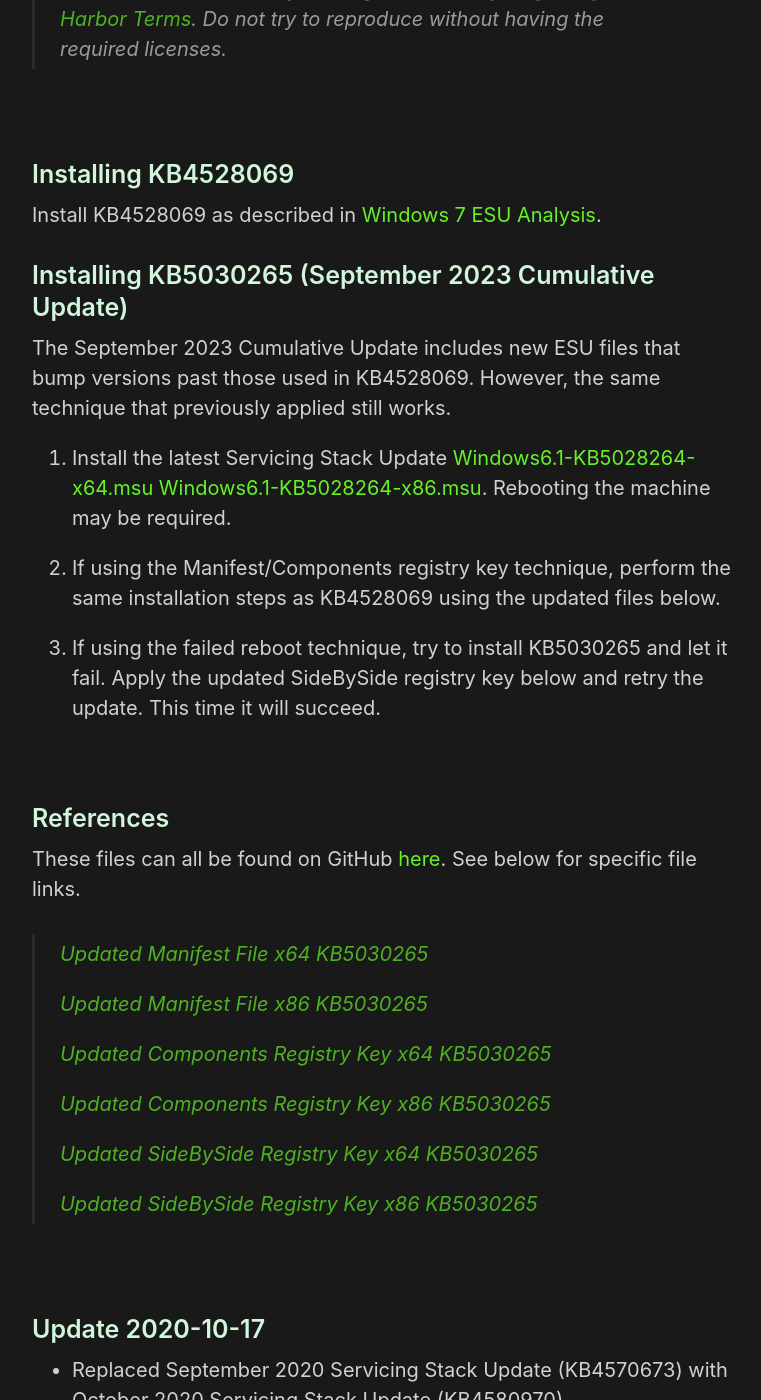
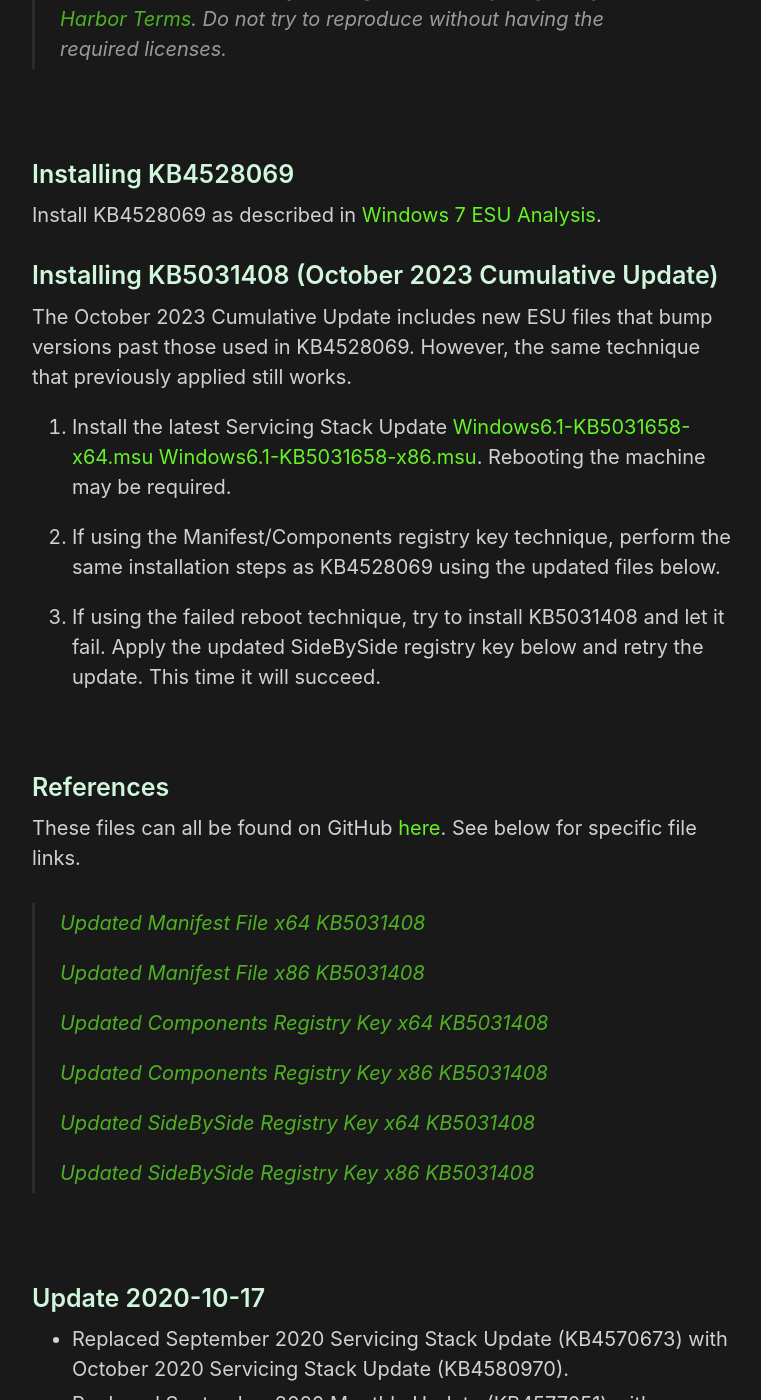
Before and after one commit to HackAndPwn/HackAndPwn.github.io, a Jekyll site: the page built from _posts/2020-09-12-windows-7-esu-analysis-updates.md, in a window 1280 px wide and 1400 px high, scrolled down 731 px. Shown: the whole window, without its empty margins (258-1019 px from the left). Built offline with Jekyll 4.4.1, drawn with Linux system fonts in a browser that asks for light colours; some of the changed text lies outside the part shown.

Commit message:
october 2023 updates

```diff
--- a/_posts/2020-09-12-windows-7-esu-analysis-updates.md
+++ b/_posts/2020-09-12-windows-7-esu-analysis-updates.md
@@ -19,15 +19,15 @@
 
 Install KB4528069 as described in [Windows 7 ESU Analysis](https://hackandpwn.com/windows-7-esu-analysis).
 
-### Installing KB5030265 (September 2023 Cumulative Update)
+### Installing KB5031408 (October 2023 Cumulative Update)
 
-The September 2023 Cumulative Update includes new ESU files that bump versions past those used in KB4528069.  However, the same technique that previously applied still works.
+The October 2023 Cumulative Update includes new ESU files that bump versions past those used in KB4528069.  However, the same technique that previously applied still works.
 
-1. Install the latest Servicing Stack Update [Windows6.1-KB5028264-x64.msu](https://github.com/HackAndPwn/Windows-7-Patching/raw/master/07_ESU_Updates/01_Windows6.1-KB5028264-x64.msu) [Windows6.1-KB5028264-x86.msu](https://github.com/HackAndPwn/Windows-7-Patching/raw/master/07_ESU_Updates/01_Windows6.1-KB5028264-x86.msu).  Rebooting the machine may be required.
+1. Install the latest Servicing Stack Update [Windows6.1-KB5031658-x64.msu](https://github.com/HackAndPwn/Windows-7-Patching/raw/master/07_ESU_Updates/01_Windows6.1-KB5031658-x64.msu) [Windows6.1-KB5031658-x86.msu](https://github.com/HackAndPwn/Windows-7-Patching/raw/master/07_ESU_Updates/01_Windows6.1-KB5031658-x86.msu).  Rebooting the machine may be required.
 
 2. If using the Manifest/Components registry key technique, perform the same installation steps as KB4528069 using the updated files below.
 
-3. If using the failed reboot technique, try to install KB5030265 and let it fail.  Apply the updated SideBySide registry key below and retry the update.  This time it will succeed.
+3. If using the failed reboot technique, try to install KB5031408 and let it fail.  Apply the updated SideBySide registry key below and retry the update.  This time it will succeed.
 
 <br>
 
@@ -35,17 +35,17 @@
 
 These files can all be found on GitHub [here](https://github.com/HackAndPwn/Windows-7-ESU-Analysis).  See below for specific file links.
 
-> [Updated Manifest File x64 KB5030265](https://github.com/HackAndPwn/Windows-7-ESU-Analysis/blob/master/2023_09/amd64_microsoft-windows-s..edsecurityupdatesai_31bf3856ad364e35_6.1.7602.26713_none_c8e064f036251337.manifest)
+> [Updated Manifest File x64 KB5031408](https://github.com/HackAndPwn/Windows-7-ESU-Analysis/blob/master/2023_10/amd64_microsoft-windows-s..edsecurityupdatesai_31bf3856ad364e35_6.1.7602.26769_none_c8b05710364836f6.manifest)
 >
-> [Updated Manifest File x86 KB5030265](https://github.com/HackAndPwn/Windows-7-ESU-Analysis/blob/master/2023_09/x86_microsoft-windows-s..edsecurityupdatesai_31bf3856ad364e35_6.1.7602.26713_none_6cc1c96c7dc7a201.manifest)
+> [Updated Manifest File x86 KB5031408](https://github.com/HackAndPwn/Windows-7-ESU-Analysis/blob/master/2023_10/x86_microsoft-windows-s..edsecurityupdatesai_31bf3856ad364e35_6.1.7602.26769_none_6c91bb8c7deac5c0.manifest)
 >
-> [Updated Components Registry Key x64 KB5030265](https://github.com/HackAndPwn/Windows-7-ESU-Analysis/blob/master/2023_09/ComponentsRegistryKey_x64.reg)
+> [Updated Components Registry Key x64 KB5031408](https://github.com/HackAndPwn/Windows-7-ESU-Analysis/blob/master/2023_10/ComponentsRegistryKey_x64.reg)
 >
-> [Updated Components Registry Key x86 KB5030265](https://github.com/HackAndPwn/Windows-7-ESU-Analysis/blob/master/2023_09/ComponentsRegistryKey_x86.reg)
+> [Updated Components Registry Key x86 KB5031408](https://github.com/HackAndPwn/Windows-7-ESU-Analysis/blob/master/2023_10/ComponentsRegistryKey_x86.reg)
 >
-> [Updated SideBySide Registry Key x64 KB5030265](https://github.com/HackAndPwn/Windows-7-ESU-Analysis/blob/master/2023_09/SideBySideRegistryKey_x64.reg)
+> [Updated SideBySide Registry Key x64 KB5031408](https://github.com/HackAndPwn/Windows-7-ESU-Analysis/blob/master/2023_10/SideBySideRegistryKey_x64.reg)
 >
-> [Updated SideBySide Registry Key x86 KB5030265](https://github.com/HackAndPwn/Windows-7-ESU-Analysis/blob/master/2023_09/SideBySideRegistryKey_x86.reg)
+> [Updated SideBySide Registry Key x86 KB5031408](https://github.com/HackAndPwn/Windows-7-ESU-Analysis/blob/master/2023_10/SideBySideRegistryKey_x86.reg)
 
 <br>
 
@@ -205,3 +205,8 @@
 ### Update 2023-09-19
 * Replaced August 2023 Monthly Update (KB5029296) with September 2023 Monthly Update (KB5030265).
 * Replaced August 2023 Manifest, Components Registry Key, and SideBySide Registry Key (6.1.7602.26664) with September 2023 (6.1.7602.26713).
+
+### Update 2023-10-12
+* Replaced July 2023 Servicing Stack Update (KB5028264) with October 2023 Servicing Stack Update (KB5031658).
+* Replaced September 2023 Monthly Update (KB5030265) with October 2023 Monthly Update (KB5031408).
+* Replaced September 2023 Manifest, Components Registry Key, and SideBySide Registry Key (6.1.7602.26713) with October 2023 (6.1.7602.26769).
```
Also changed, not shown: other parts of _posts/2020-09-12-windows-7-esu-analysis-updates.md (+1 -1 lines), _posts/2020-05-23-windows-7-esu-patching.md (+11 -5 lines).
